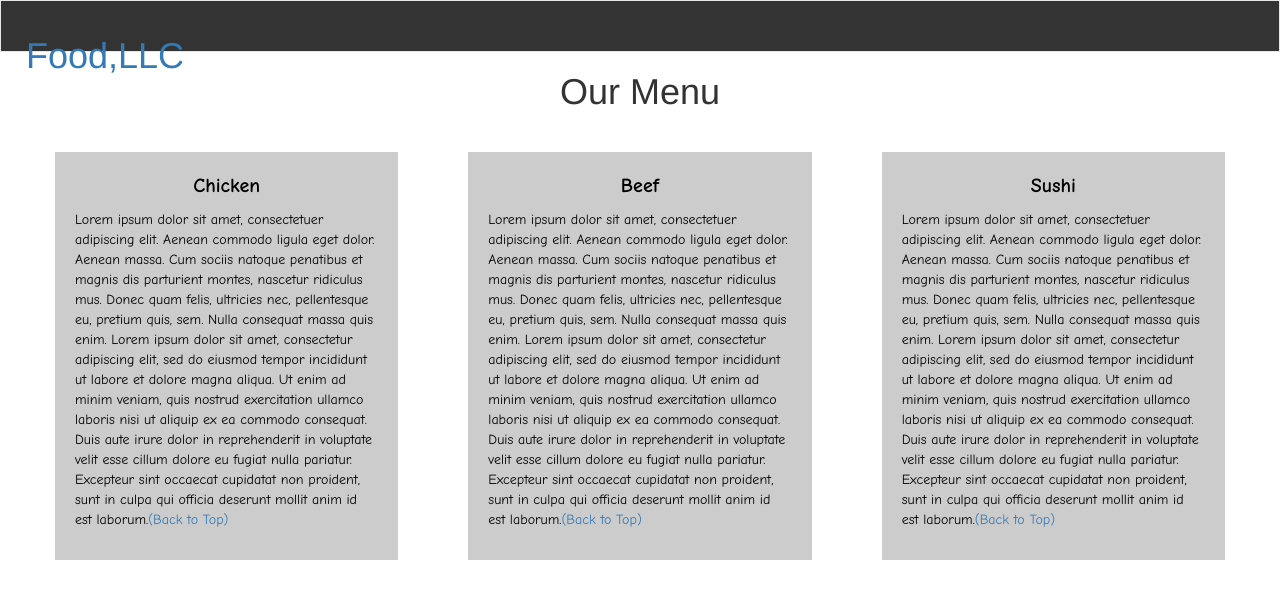
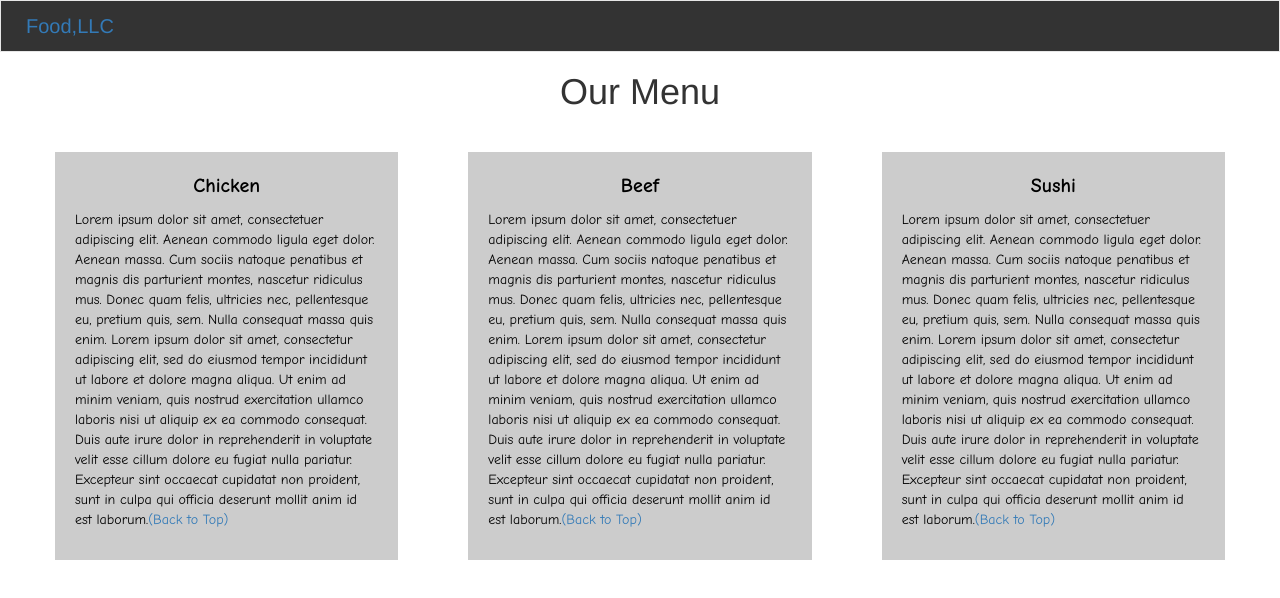
Before and after one commit to johnjessy92/module3, a plain HTML site: page index.html in a window 1280 px wide. Drawn offline with Linux system fonts and the light colour scheme.

Commit message:
Update index.html

```diff
--- a/index.html
+++ b/index.html
@@ -10,7 +10,7 @@
 
 
 					<div class="navbar-brand">
-						<a href="#"><h1>Food,LLC</h1></a>
+						<a href="#">Food,LLC</a>
 					</div>
 
 					<button type="button" class="navbar-toggle collapsed" data-toggle="collapse" data-target="#collapsable-nav" aria-expanded="false">
```
